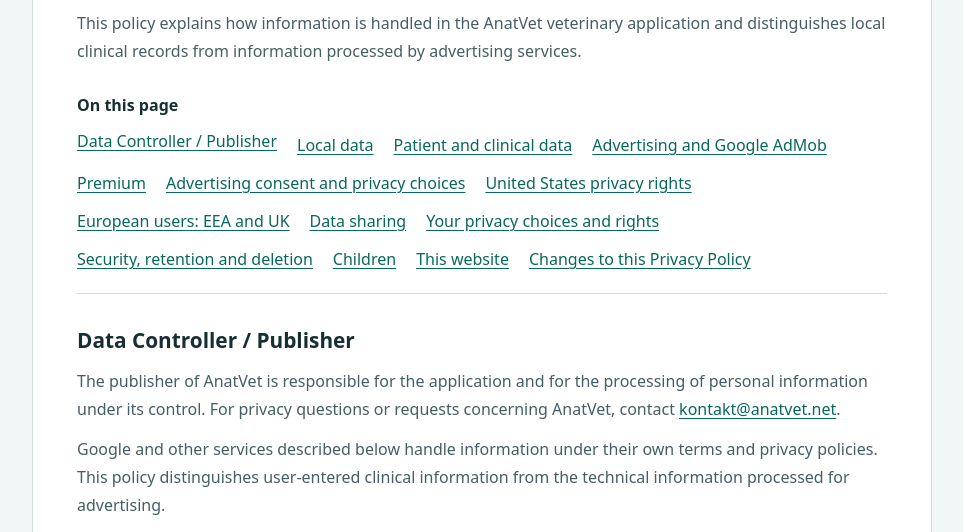
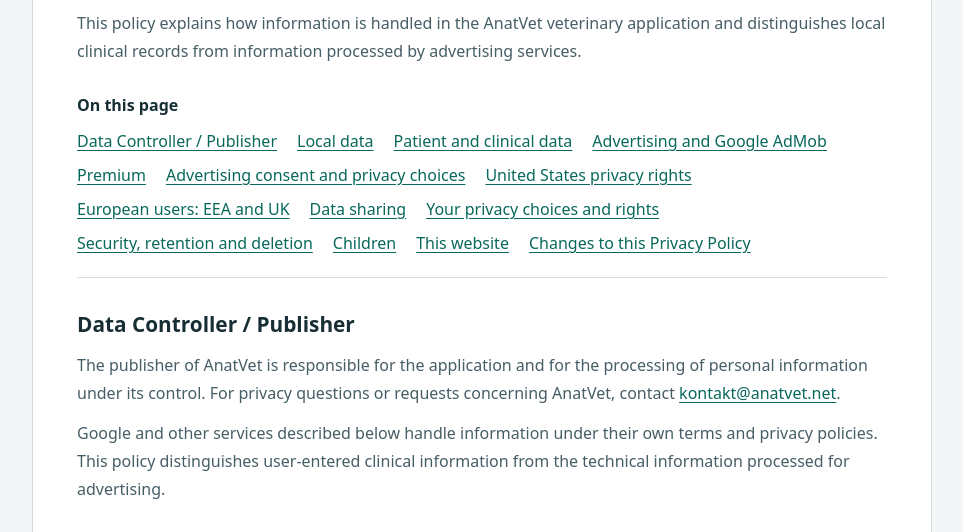
Before and after one commit to Bonefacio/Bonefacio.github.io, a plain HTML site: page privacy/index.html in a window 1280 px wide. Shown: the part 209-741 px from the top of the page, without its empty margins (158-1121 px from the left). Drawn offline with Linux system fonts and the light colour scheme.

Commit message:
Fix privacy contents link alignment

```diff
--- a/styles.css
+++ b/styles.css
@@ -24,6 +24,7 @@ a:focus-visible { outline: 3px solid var(--link); outline-offset: 4px; border-ra
 .notice { padding: 16px 20px; border-left: 4px solid var(--link); border-radius: 0 8px 8px 0; background: var(--notice); color: var(--text); }
 .contents { padding: 14px 0 20px; border-bottom: 1px solid var(--border); }
 .contents ul { display: flex; flex-wrap: wrap; gap: 6px 20px; list-style: none; padding: 0; margin: 8px 0 0; }
+.contents li { margin: 0; }
 section { scroll-margin-top: 20px; }
 footer { margin-top: 36px; padding-top: 18px; border-top: 1px solid var(--border); color: var(--muted); font-size: .9rem; }
 @media (prefers-color-scheme: dark) {
```
